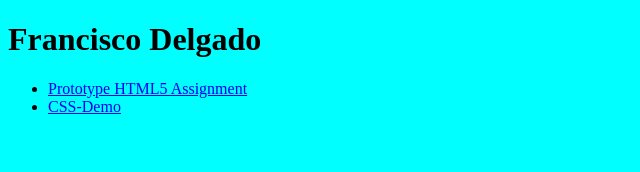
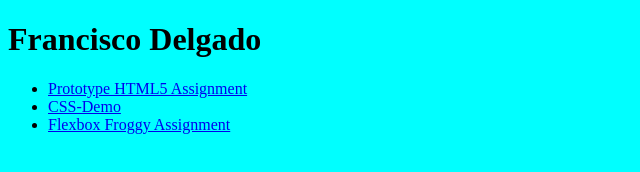
Before and after one commit to Francisco0422/ifsc-11003-web-technologies, a plain HTML site: page index.html in a window 1280 px wide. Shown: the whole page, without its empty margins (0-640 px from the left). Drawn offline with Linux system fonts and the light colour scheme.

Commit message:
Flexbox Froggy assignment

```diff
--- a/index.html
+++ b/index.html
@@ -13,6 +13,7 @@
     <ul>
         <li><a href="prototype/index.html">Prototype HTML5 Assignment</a></li>
         <li><a href="css-demo/index.html">CSS-Demo</a></li>
+        <li><a href="css-demo/assets/img/Flexbox Froggy Assignment.png">Flexbox Froggy Assignment</li></a>
     </ul>
   </nav>
 </body>
```
Also changed, not shown: css-demo/assets/img/Flexbox Froggy Assignment.png (added).
